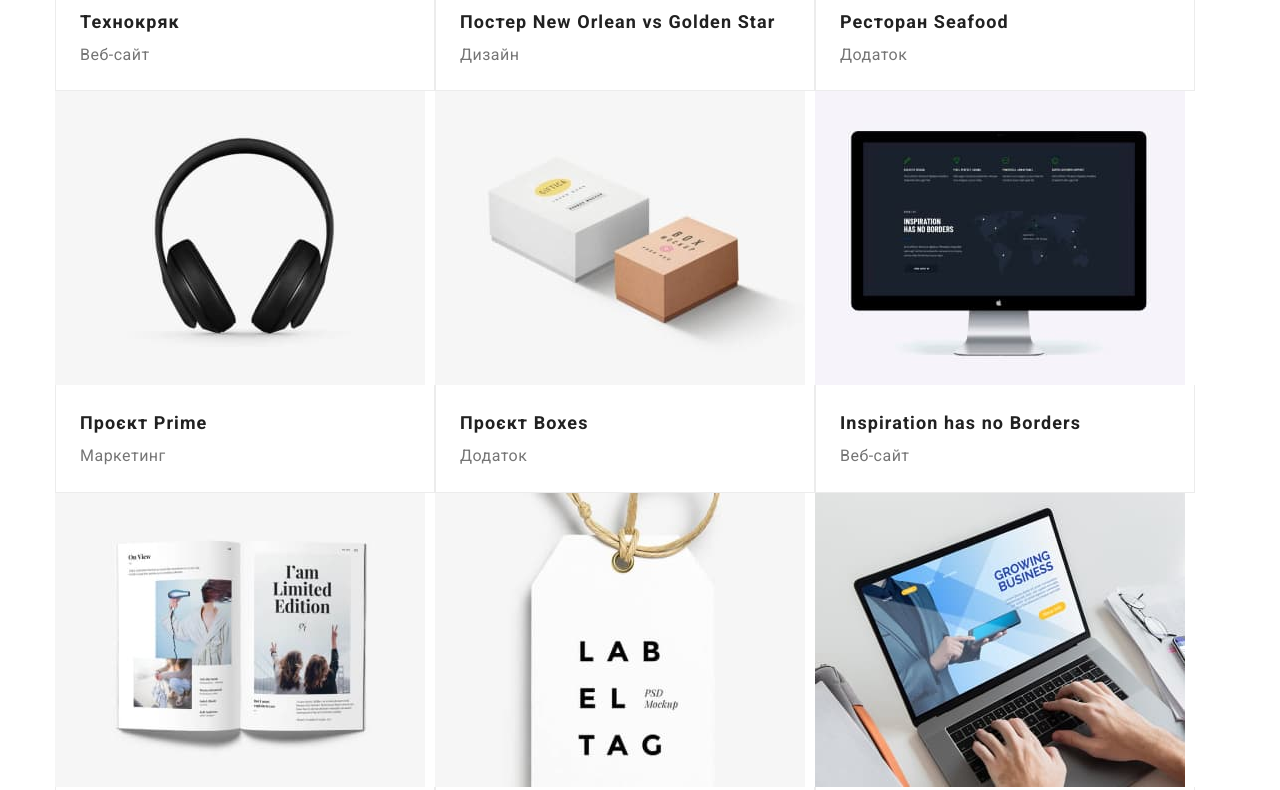
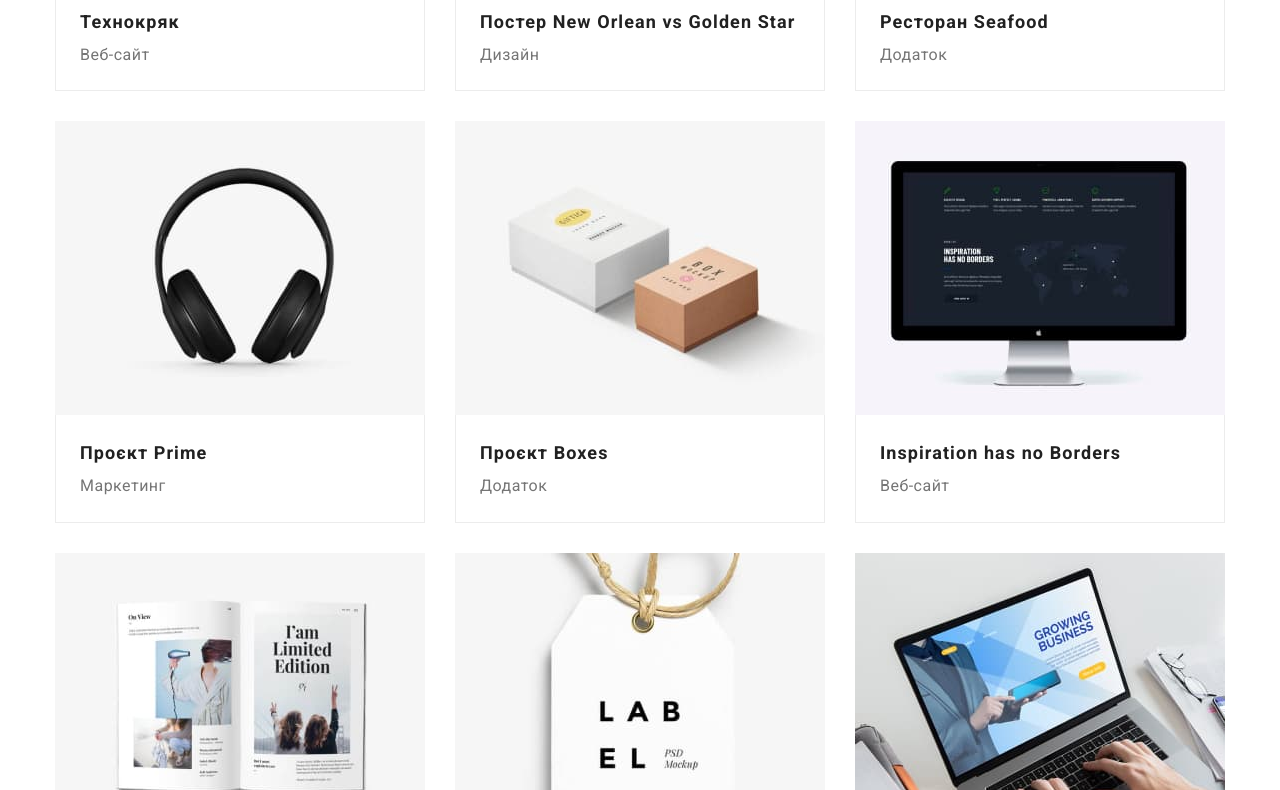
Before and after one commit to march1ck/goit-markup-hw-03, a plain HTML site: page portfolio.html in a window 1280 px wide. Shown: the part 589-1379 px from the top of the page. Drawn offline with nearby package versions, Linux system fonts and the light colour scheme.

Commit message:
Update styles.css

```diff
--- a/css/styles.css
+++ b/css/styles.css
@@ -205,7 +205,7 @@ ol {
 }
 .icon-example {
   display: block;
-  max-width: 100;
+  max-width: 100%;
 }
 /* /Works */
 
@@ -305,11 +305,11 @@ ol {
 .items {
   display: flex;
   flex-wrap: wrap;
+  gap: 30px;
   }
-
-.goods {
-  flex-basis: calc((100% - 30px) / 3);
-}
+  .goods{
+    flex-basis: calc((100% - 60px) / 3);
+  }
 
 .type {
   padding: 20px 24px;
```
